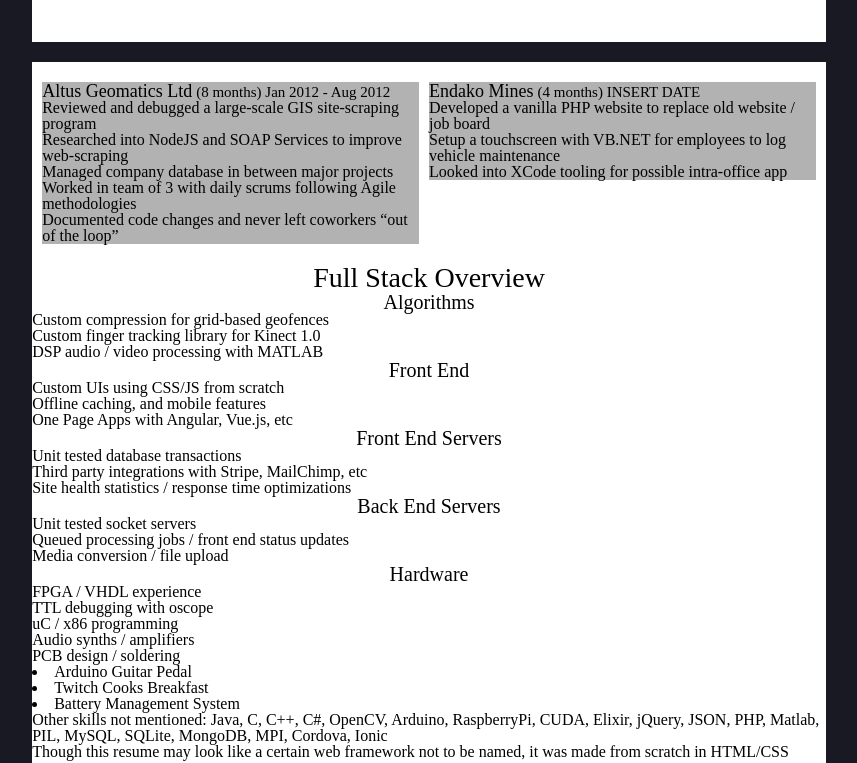
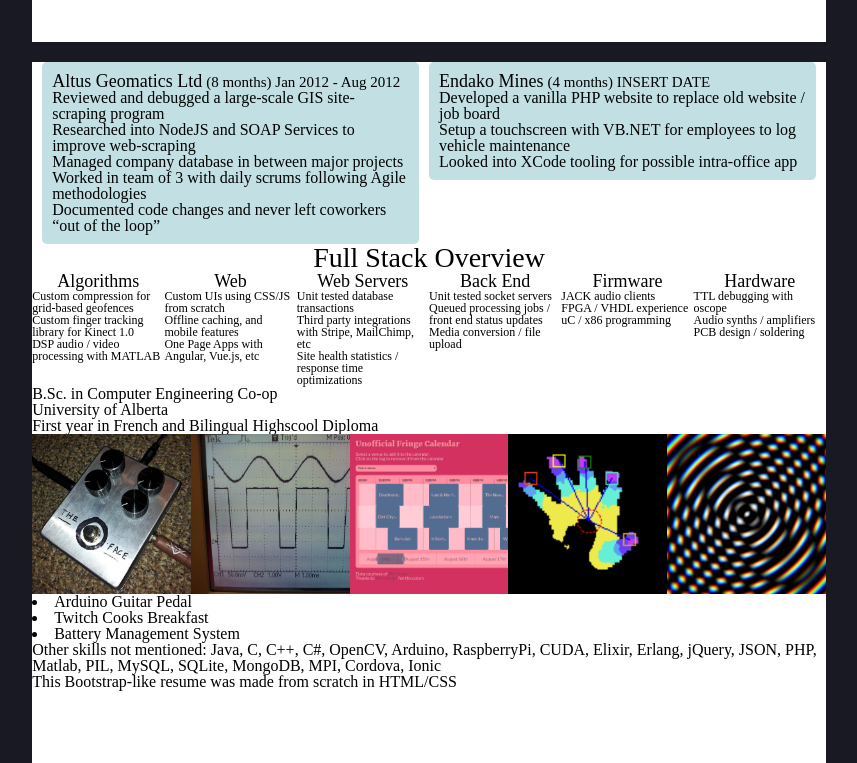
Before and after one commit to dudeofea/html-resume, a website: page index.html in a window 1280 px wide. Shown: the part 1101-1864 px from the top of the page, without its empty margins (211-1068 px from the left). Drawn offline with Linux system fonts and the light colour scheme; a web font is replaced by a local one.

Commit message:
added images to 2nd page

```diff
--- a/index.html
+++ b/index.html
@@ -129,7 +129,7 @@
 				</ul>
 			</div>
 			<div class="tier">
-				<p class="title">Front End</p>
+				<p class="title">Web</p>
 				<ul class="skills">
 					<li>Custom UIs using CSS/JS from scratch</li>
 					<li>Offline caching, and mobile features</li>
@@ -137,7 +137,7 @@
 				</ul>
 			</div>
 			<div class="tier">
-				<p class="title">Front End Servers</p>
+				<p class="title">Web Servers</p>
 				<ul class="skills">
 					<li>Unit tested database transactions</li>
 					<li>Third party integrations with Stripe, MailChimp, etc</li>
@@ -145,7 +145,7 @@
 				</ul>
 			</div>
 			<div class="tier">
-				<p class="title">Back End Servers</p>
+				<p class="title">Back End</p>
 				<ul class="skills">
 					<li>Unit tested socket servers</li>
 					<li>Queued processing jobs / front end status updates</li>
@@ -153,19 +153,34 @@
 				</ul>
 			</div>
 			<div class="tier">
+				<p class="title">Firmware</p>
+				<ul class="skills">
+					<li>JACK audio clients</li>
+					<li>FPGA / VHDL experience</li>
+					<li>uC / x86 programming</li>
+				</ul>
+			</div>
+			<div class="tier">
 				<p class="title">Hardware</p>
 				<ul class="skills">
-					<li>FPGA / VHDL experience</li>
+					<li></li>
 					<li>TTL debugging with oscope</li>
-					<li>uC / x86 programming</li>
 					<li>Audio synths / amplifiers</li>
 					<li>PCB design / soldering</li>
 				</ul>
 			</div>
 		</div>
+		<div class="schooling">
+			<p class="title">B.Sc. in Computer Engineering Co-op</p>
+			<p class="institution">University of Alberta</p>
+			<p class="notes">First year in French and Bilingual Highscool Diploma</p>
+		</div>
 		<div class="images">
-		</div>
-		<div class="schooling">
+			<div><img src="images/arduino_pedal_1.jpg"/></div>
+			<div><img src="images/arduino_pedal_5.jpg" styley="margin-left: -100px;"/></div>
+			<div><img src="images/fringe_calendar.png"/></div>
+			<div><img src="images/Kinect_Gestures.png" styley="margin-left: -9px;"/></div>
+			<div><img src="images/lens.png"/></div>
 		</div>
 		<div class="hobbies">
 			<li>Arduino Guitar Pedal</li>
@@ -173,10 +188,10 @@
 			<li>Battery Management System</li>
 		</div>
 		<div class="other-skills">
-			<p>Other skills not mentioned: Java, C, C++, C#, OpenCV, Arduino, RaspberryPi, CUDA, Elixir, jQuery, JSON, PHP, Matlab, PIL, MySQL, SQLite, MongoDB, MPI, Cordova, Ionic</p>
+			<p>Other skills not mentioned: Java, C, C++, C#, OpenCV, Arduino, RaspberryPi, CUDA, Elixir, Erlang, jQuery, JSON, PHP, Matlab, PIL, MySQL, SQLite, MongoDB, MPI, Cordova, Ionic</p>
 		</div>
 		<div class="footer">
-			<p>Though this resume may look like a certain web framework not to be named, it was made from scratch in HTML/CSS
+			<p>This Bootstrap-like resume was made from scratch in HTML/CSS</p>
 		</div>
 	</div>
 </body>
--- a/style.scss
+++ b/style.scss
@@ -92,7 +92,7 @@
 		font-size: 0;
 		font-family: 'Yrsa', serif;
 		padding: 10px;
-		background-color: rgba(0,0,0,0.5);
+		background-color: rgba(0,0,0,0.8);
 		& > div {
 			font-size: initial;
 			display: inline-block;
@@ -106,16 +106,18 @@
 		.fas, .fab {
 			font-size: 50px;
 			margin: 8px;
+			color: $white;
 		}
 		.title {
 			font-size: 25px;
 			font-weight: 400;
 			margin-bottom: 5px;
+			color: $white;
 		}
 		.text {
 			font-weight: 100;
 			font-size: 17px;
-			color: rgba(0,0,0,0.7);
+			color: rgba($white, 0.7);
 		}
 	}
 	.work-experience {
@@ -123,12 +125,13 @@
 		.title {
 			font-size: 28px;
 			text-align: center;
+			line-height: 40px;
 		}
 		.column {
 			width: 50%;
 			display: inline-block;
 			font-size: initial;
-			padding: 10px;
+			padding: 0 10px;
 			box-sizing: border-box;
 			vertical-align: top;
 			&:last-child {
@@ -142,8 +145,13 @@
 			}
 		}
 		.experience {
-			background-color: rgba(0,0,0,0.3);
-			margin: 10px 0;
+			background-color: $blue_highlight;
+			border-radius: 5px;
+			margin-bottom: 10px;
+			padding: 10px;
+			&:last-child {
+				margin: 0;
+			}
 		}
 		.company {
 			font-size: 18px;
@@ -156,14 +164,35 @@
 		}
 	}
 	.full-stack {
+		font-size: 0;
 		.title {
 			font-size: 28px;
 			text-align: center;
 		}
 		.tier {
+			width: (100%)/6;
+			font-size: initial;
+			display: inline-block;
+			vertical-align: top;
 			.title {
-				font-size: 20px;
+				font-size: 18px;
+			}
+			.skills {
+				font-size: 12px;
 			}
 		}
 	}
+	.images {
+		font-size: 0;
+		height: 160px;
+		div {
+			height: 100%;
+			max-width: 20%;
+			display: inline-block;
+			overflow: hidden;
+		}
+		img {
+			height: 100%;
+		}
+	}
 }
```
Also changed, not shown: images/Kinect_Gestures.png (added), images/arduino_pedal_1.jpg (added), images/arduino_pedal_5.jpg (added), images/fringe_calendar.png (added), images/lens.png (added), style.css, 1 other file.
